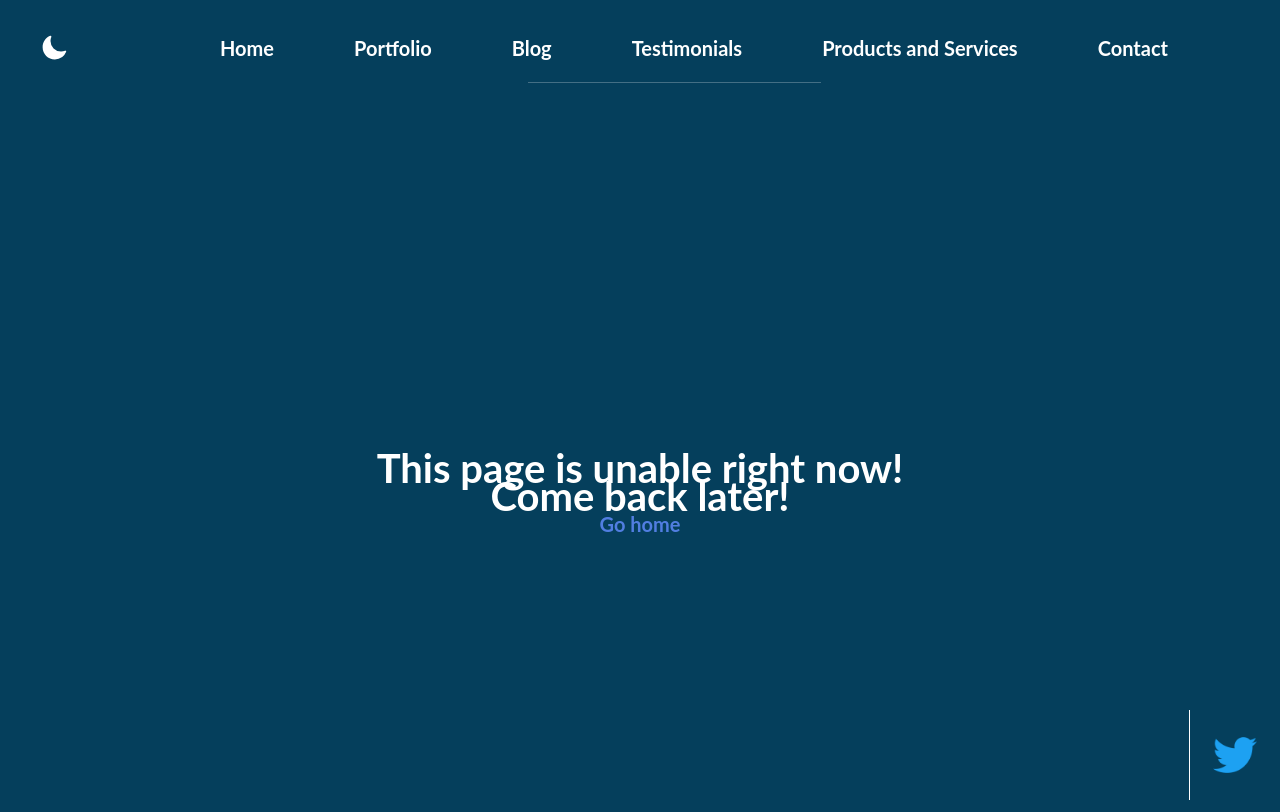
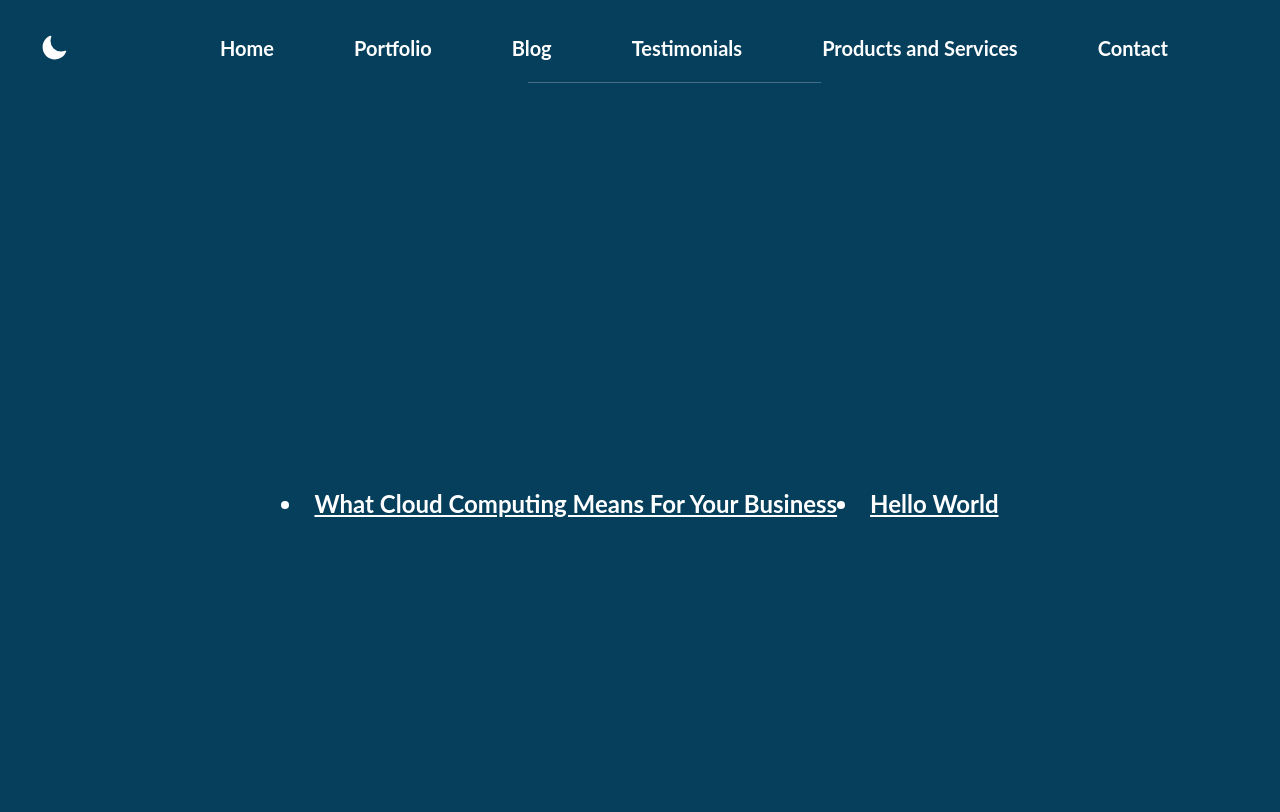
Before and after one commit to ConorMcNamee/old-portfolio, a Next.js app: page /blog in a window 1280 px wide. Shown: the top 812 px of the page. Built offline with nearby package versions, Linux system fonts and the light colour scheme.

Commit message:
Fixed blog slug page and updated blog posts logic

```diff
--- /dev/null
+++ b/components/Blog/ListItem.tsx
@@ -0,0 +1,15 @@
+import Link from "next/link"
+
+type Props = {
+    post: BlogPost
+}
+
+export default function ListItem({ post }: Props) {
+    const { id, title, date } = post
+
+    return (
+        <li className="mt-4 text-2xl dark:text-white/90">
+            <Link className="underline hover:text-black/70 dark:hover:text-white" href={`/posts/${id}`}>{title}</Link>
+        </li>
+    )
+}
--- /dev/null
+++ b/lib/posts.ts
@@ -0,0 +1,34 @@
+import fs from "fs"
+import path from "path"
+import matter from "gray-matter"
+import remark from "remark"
+import html from "remark-html"
+
+const postsDirectory = path.join(process.cwd(), '_posts')
+
+export function getSortedPostsData() {
+  // Get file names under /posts
+  const fileNames = fs.readdirSync(postsDirectory);
+  const allPostsData = fileNames.map((fileName) => {
+      // Remove ".md" from file name to get id
+      const id = fileName.replace(/\.md$/, '');
+
+      // Read markdown file as string
+      const fullPath = path.join(postsDirectory, fileName);
+      const fileContents = fs.readFileSync(fullPath, 'utf8');
+
+      // Use gray-matter to parse the post metadata section
+      const matterResult = matter(fileContents);
+
+      const blogPost: BlogPost = {
+          id,
+          title: matterResult.data.title,
+          date: matterResult.data.date,
+      }
+
+      // Combine the data with the id
+      return blogPost
+  });
+  // Sort posts by date
+  return allPostsData.sort((a, b) => a.date < b.date ? 1 : -1);
+}
--- a/pages/blog/[slug].tsx
+++ b/pages/blog/[slug].tsx
@@ -1,68 +1,7 @@
-import { useRouter } from 'next/router'
-import ErrorPage from 'next/error'
-import { getPostBySlug, getAllPosts } from '../../lib/api'
-import Head from 'next/head'
-import markdownToHtml from '../../lib/mdToHTML'
-import type PostType from '../../interfaces/post'
-import PostBody from '../../components/Blog/PostBody'
+export default function Post() {
+  return (
+    <div>
 
-type Props = {
-  post: PostType
-  morePosts: PostType[]
-  preview?: boolean
-}
-
-export default function Post({ post, morePosts, preview }: Props) {
-  const router = useRouter()
-  if (!router.isFallback && !post?.slug) {
-    return <ErrorPage statusCode={404} />
-  }
-  return (
-    <article className='flex'>
-        <PostBody content={post.content} />
-    </article>
+    </div>
   )
 }
-
-type Params = {
-  params: {
-    slug: string
-  }
-}
-
-export async function getStaticProps({ params }: Params) {
-  const post = getPostBySlug(params.slug, [
-    'title',
-    'date',
-    'slug',
-    'author',
-    'content',
-    'ogImage',
-    'coverImage',
-  ])
-  const content = await markdownToHtml(post.content || '')
-
-  return {
-    props: {
-      post: {
-        ...post,
-        content,
-      },
-    },
-  }
-}
-
-export async function getStaticPaths() {
-  const posts = getAllPosts(['slug'])
-
-  return {
-    paths: posts.map((post) => {
-      return {
-        params: {
-          slug: post.slug,
-        },
-      }
-    }),
-    fallback: false,
-  }
-}
--- a/pages/blog/index.tsx
+++ b/pages/blog/index.tsx
@@ -1,15 +1,17 @@
 import Link from "next/link";
 import Logos from "../../components/Layout/Logos";
+import { getSortedPostsData } from "../../lib/posts";
+
+import ListItem from "../../components/Blog/ListItem";
+
 
 export default function Blog() {
+    const posts = getSortedPostsData()
     return (
         <section className="h-screen w-screen flex justify-center text-center items-center">
-            <div className="flex flex-col text-xl">
-                <h1>This page is unable right now!</h1>
-                <h1>Come back later!</h1>
-                <Link className="text-[#517EE1] hover:underline" href="/">Go home</Link>
-            </div>
-            <Logos></Logos>
+            {posts.map(post => (
+                    <ListItem key={post.id} post={post} />
+                ))}
         </section>
     );
 }
--- /dev/null
+++ b/types.d.ts
@@ -0,0 +1,5 @@
+type BlogPost = {
+    id: string,
+    title: string,
+    date: string,
+}
```
Also changed, not shown: lib/api.ts (deleted, +0 -48 lines), lib/mdToHTML.ts (deleted, +0 -7 lines), package.json (+6 -3 lines), 2 other files (tests, documents, lock files or other folders).
